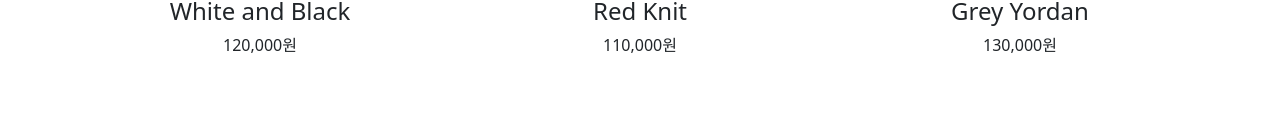
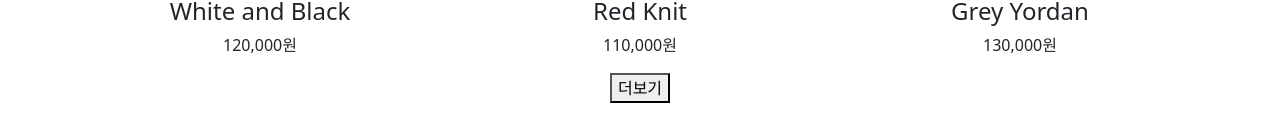
Before and after one commit to SeoeunCho/React-Study, a React (Create React App) app in the folder shop/: page / in a window 1280 px wide. Shown: the part 659-797 px from the top of the page. Built offline with nearby package versions, Linux system fonts and the light colour scheme.

Commit message:
AJAX 로 서버 API 통신하는 법 : axios, fetch, Promise.all

```diff
--- a/shop/package.json
+++ b/shop/package.json
@@ -6,6 +6,7 @@
     "@testing-library/jest-dom": "^5.17.0",
     "@testing-library/react": "^13.4.0",
     "@testing-library/user-event": "^13.5.0",
+    "axios": "^1.4.0",
     "bootstrap": "^5.3.1",
     "react": "^18.2.0",
     "react-bootstrap": "^2.8.0",
--- a/shop/src/App.js
+++ b/shop/src/App.js
@@ -5,10 +5,14 @@ import { Navbar, Container, Nav, Button } from 'react-bootstrap';
 import data from './data.js';
 import { Routes, Route, Link, useNavigate, Outlet } from 'react-router-dom';
 import Detail from './pages/Detail';
+import axios from 'axios';
 
 function App() {
   let [shoes, setShoes] = useState(data);
   let navigate = useNavigate();
+  let [count, setCount] = useState(1);
+  let [more, setMore] = useState(true);
+  let [load, setLoad] = useState(false);
 
   return (
     <div className="App">
@@ -47,11 +51,68 @@ function App() {
               </Button>
               <div className="container pt-4">
                 <div className="row">
+                {load ? <Loading /> : ''}
                   {shoes.map((el) => {
-                    return <Card key={el.id} shoes={el} idx={el.id}></Card>;
+                    return <Card shoes={el} idx={el.id} key={el.id}></Card>;
                   })}
                 </div>
               </div>
+              {more ? (
+                <button
+                  onClick={() => {
+                    count++;
+                    setCount(count);
+                    setLoad(true);
+
+                    /** AJAX : 서버에 GET,POST 요청할 때 새로고침 없이 데이터를 주고받을 수 있게 도와주는 브라우저 기능
+                     *
+                     * AJAX로 GET/POST 요청하는 방법
+                     *
+                     * 1. XMLHttpRequest 라는 옛날 문법 사용
+                     * 2. fetch() 라는 최신문법 사용
+                     * 3. axios 같은 외부 라이브러리 사용
+                     *
+                     * axios 라이브러리 : JSON -> object/array 변환작업을 자동으로 해줌
+                     * POST 요청 : axios.post('URL', { name: 'kim' }).then(() => {});
+                     */
+
+                    axios
+                      .get(`https://codingapple1.github.io/shop/data${count}.json`)
+                      .then((res) => {
+                        if (res) {
+                          setTimeout(() => {
+                            setLoad(false);
+                          }, 1000);
+                        }
+
+                        if (count === 2) {
+                          let copy = [...shoes, ...res.data];
+                          setShoes(copy);
+                        } else if (count === 3) {
+                          let copy = [...shoes, ...res.data];
+                          setShoes(copy);
+                          setMore(false);
+                        }
+                      })
+                      .catch((err) => {
+                        console.log(err);
+                      });
+
+                    /** fetch() : 자바스크립트 함수
+                     * axios와 다르게 JSON -> object/array 변환작업을 해주지 않아서 직접 바꾸는 작업이 필요함
+                     * 예시)
+                     * fetch('URL').then((res) => res.json()).then((res) => console.log(res)); */
+
+                    /** Promise.all : 동시에 여러 개의 AJAX 요청 할 때
+                     * 예시)
+                     * Promise.all([axios.get('/url1'), axios.get('/url2')]).then(() => {});
+                     */
+                  }}>
+                  더보기
+                </button>
+              ) : (
+                ''
+              )}
             </>
           }
         />
@@ -101,4 +162,8 @@ function About() {
   );
 }
 
+function Loading() {
+  return <div>로딩중입니다.</div>;
+}
+
 export default App;
--- a/shop/src/pages/Detail.js
+++ b/shop/src/pages/Detail.js
@@ -23,6 +23,7 @@ function Detail(props) {
   let [inputVal, setInputVal] = useState('');
   let { id } = useParams();
   let detailData = props.shoes.find((el) => el.id === Number(id));
+  console.log('props.shoes', props.shoes, detailData);
 
   /**
    * 1. useEffect(() => {  }) : 재렌더링마다 코드실행하고 싶을 때
```
Also changed, not shown: 1 other file (tests, documents, lock files or other folders).
